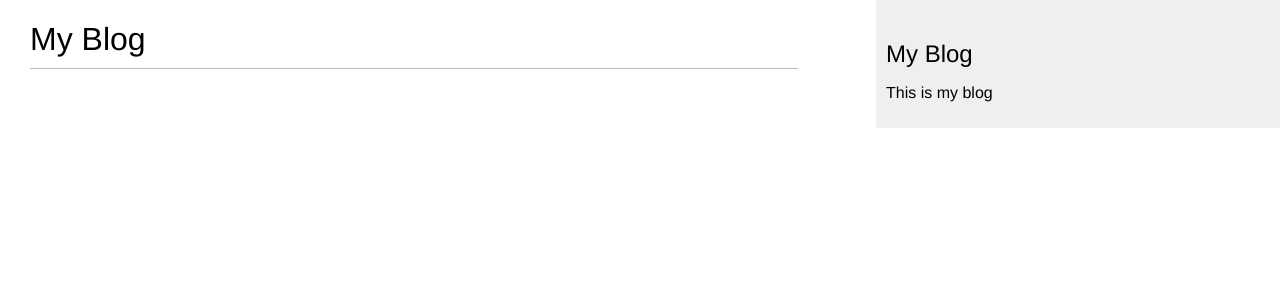
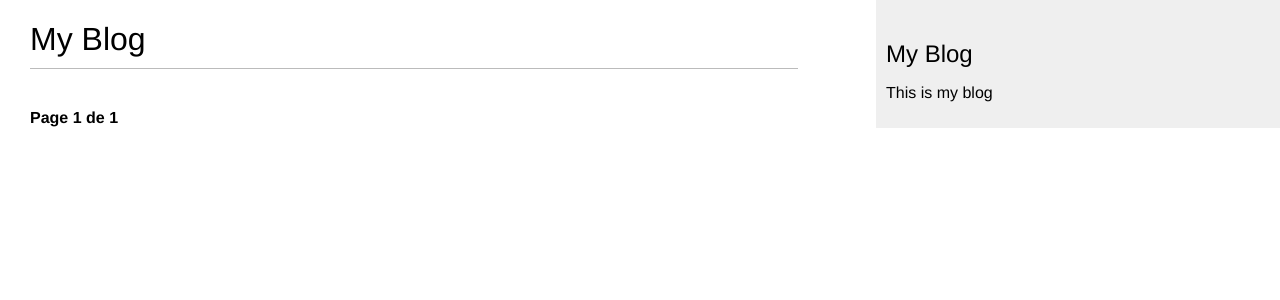
Before and after one commit to jbrunomf/django-blog, a Django app: page /blog/ in a window 1280 px wide. Shown: the top 300 px of the page. Run offline with Django 3.2, Linux system fonts and the light colour scheme; data that the repository does not hold is empty.

Commit message:
Adicionando paginação na lista de postagens do blog.

```diff
--- /dev/null
+++ b/blog/core/templates/core/pagination.html
@@ -0,0 +1,13 @@
+<div class="pagination">
+    <span class="step-links">
+        {% if page.has_previous %}
+            <a href="?page={{ page.previous_page_number }}">Anterior</a>
+        {% endif %}
+        <span class="current">
+        Page {{ page.number }} de {{ page.paginator.num_pages }}
+    </span>
+        {% if page.has_next %}
+            <a href="?page={{ page.next_page_number }}">Próximo</a>
+        {% endif %}
+    </span>
+</div>
--- a/blog/core/templates/core/post/list.html
+++ b/blog/core/templates/core/post/list.html
@@ -5,12 +5,13 @@
     <h1>My Blog</h1>
     {% for post in posts %}
         <h2>
-    <a href="{{post.get_absolute_url}}">{{post.title}}</a>
+            <a href="{{ post.get_absolute_url }}">
+                {{ post.title }}</a>
         </h2>
         <p class="date">
-        Published {{post.publish}} by {{post.author}}
+            Published {{ post.publish }} by {{ post.author }}
         </p>
-
-    {{post.body|truncatewords:30|linebreaks}}
+        {{ post.body|truncatewords:30|linebreaks }}
     {% endfor %}
+    {% include "core/pagination.html" with page=posts %}
 {% endblock %}
--- a/blog/core/views.py
+++ b/blog/core/views.py
@@ -1,11 +1,27 @@
 from django.shortcuts import render
 from .models import Post
 from django.shortcuts import render, get_object_or_404
+from django.core.paginator import Paginator, EmptyPage, PageNotAnInteger
+
+
 # Create your views here.
 
+
 def post_list(request):
-    posts = Post.published.all()
-    return render(request, 'core/post/list.html', {'posts': posts})
+    object_list = Post.published.all()
+    paginator = Paginator(object_list, 3) #três postagens por página
+    page = request.GET.get('page')
+    try:
+        posts = paginator.page(page)
+    except PageNotAnInteger:
+        # Se a página não for um inteiro, exibe a primeira pagina
+        posts = paginator.page(1)
+    except EmptyPage:
+        # Se a página estiver fora do intervalo
+        # Exibe a ultima pagina de resultados
+        posts = paginator.page(paginator.num_pages)
+    return render(request, 'core/post/list.html', {'page': page, 'posts': posts})
+
 
 def post_detail(request, year, month, day, post):
     post = get_object_or_404(Post, slug=post, status='published',
```
Lines whose indentation alone changed are shown as unchanged.
